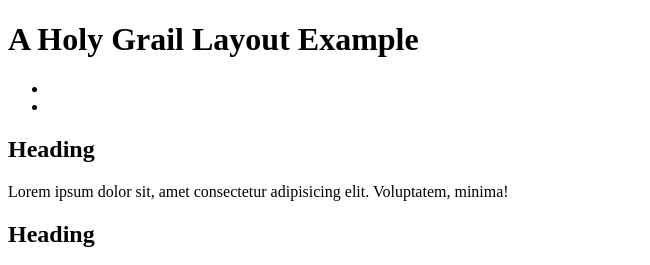
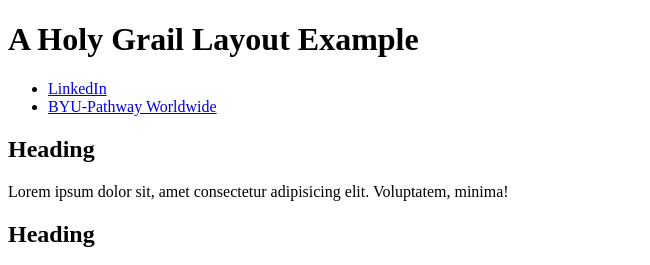
Before and after one commit to benjax2/wdd130, a plain HTML site: page week02/holygrail.html in a window 1280 px wide. Shown: the top 265 px of the page, without its empty margins (0-650 px from the left). Drawn offline with Linux system fonts and the light colour scheme.

Commit message:
holy grail added 3

```diff
--- a/week02/holygrail.html
+++ b/week02/holygrail.html
@@ -14,10 +14,10 @@
     <nav>
         <ul>
             <li>
-                <a href=""></a>
+                <a href="https://www.linkedin.com/in/luan-rodr%C3%ADguez-3a075930a/" target="_blank">LinkedIn</a>
             </li>
             <li>
-                <a href=""></a>
+                <a href="https://www.byupathway.edu/" target="_blank">BYU-Pathway Worldwide</a>
             </li>
         </ul>
     </nav>
```
